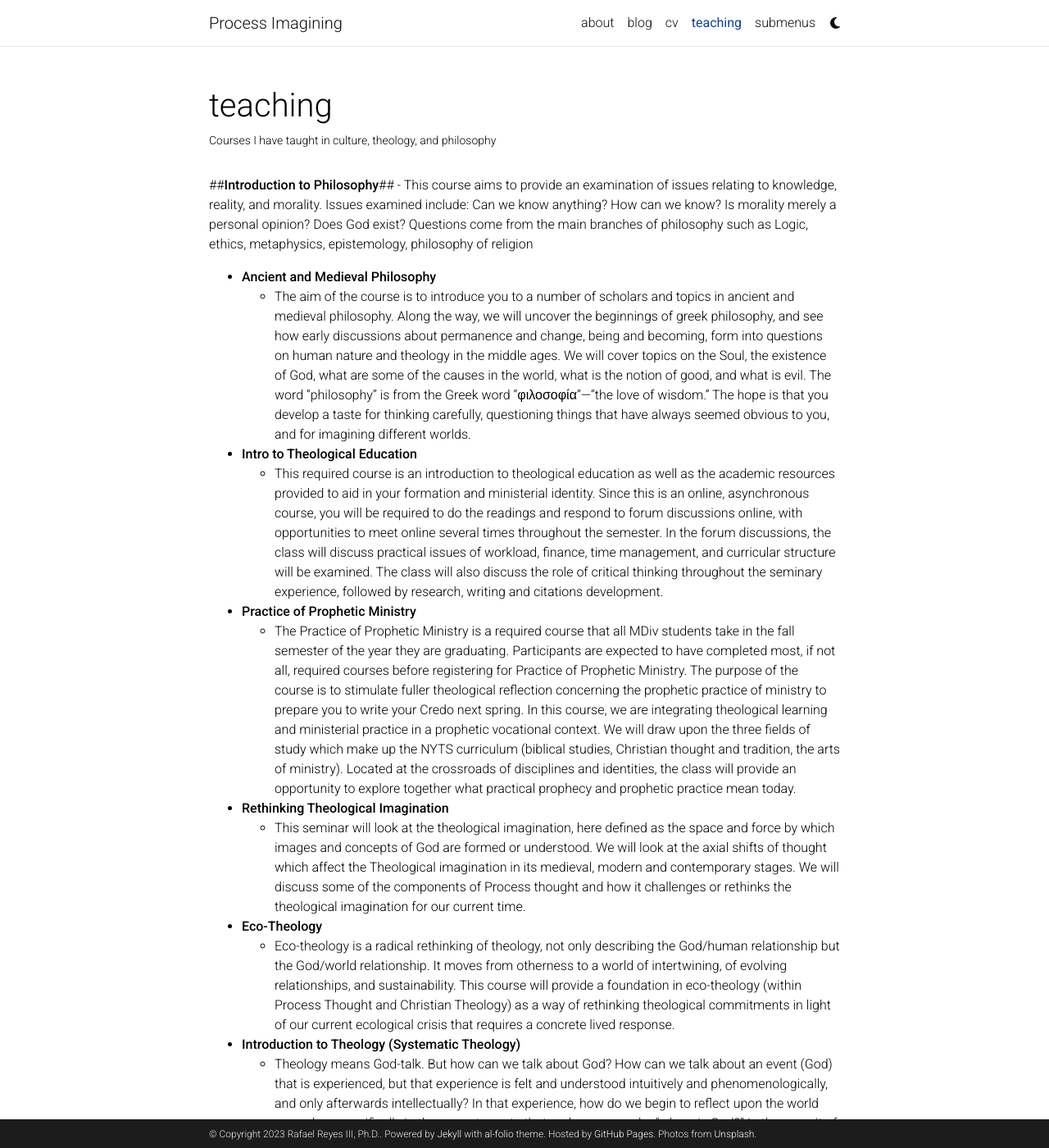
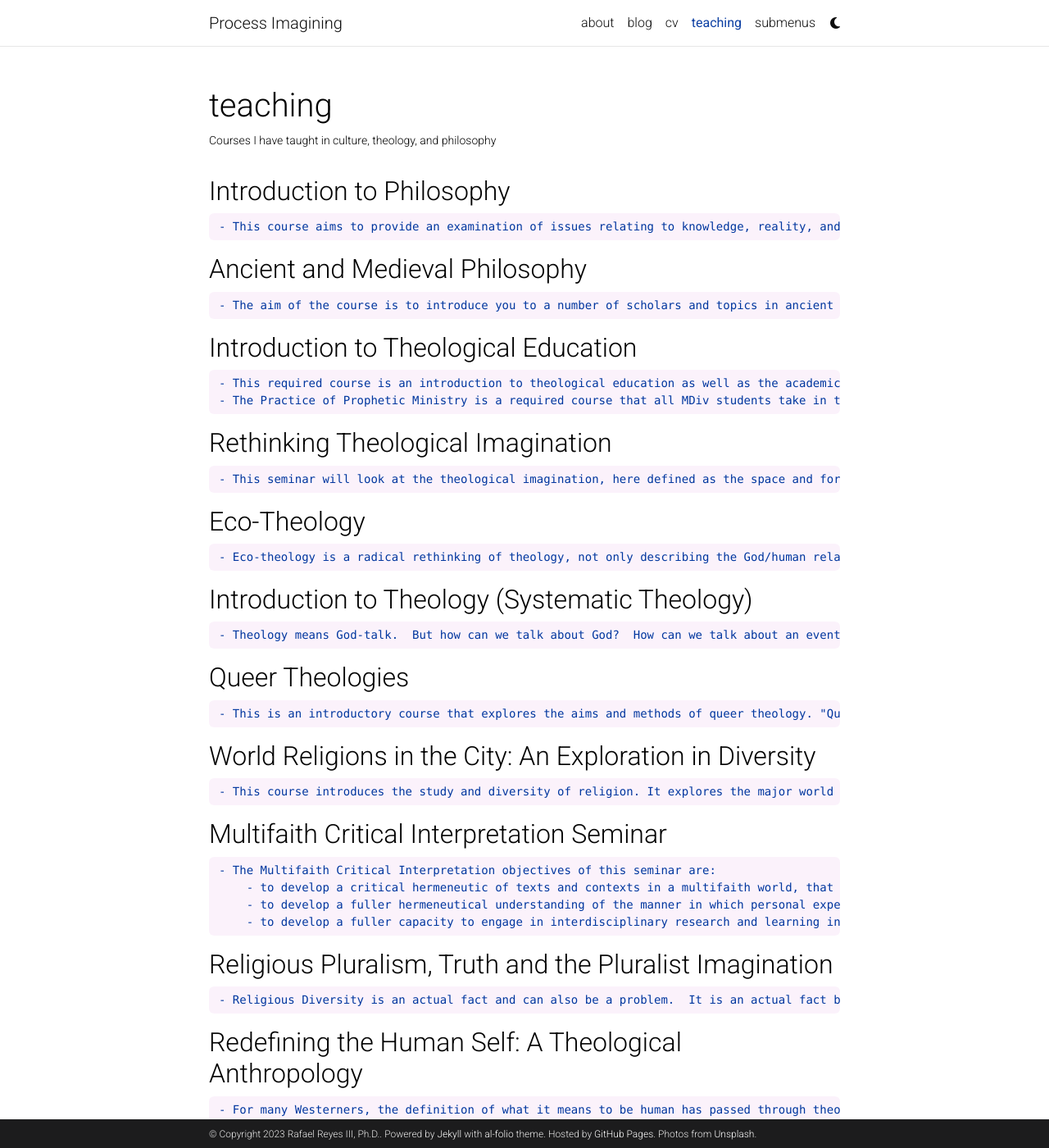
Before and after one commit to rafaelr3/pi.github.io, a Jekyll site: the page built from _pages/teaching.md, in a window 1280 px wide and 1400 px high. Shown: the whole window at 82% size. Built offline with Jekyll 4.4.1, drawn with Linux system fonts in a browser that asks for light colours; comment, search, counter and statistics services are not loaded; a style sheet for code colours, icons or effects is not loaded; some of the changed text lies outside the part shown.

Commit message:
teachings update

```diff
--- a/_pages/teaching.md
+++ b/_pages/teaching.md
@@ -7,43 +7,43 @@ nav: true
 nav_order: 5
 ---
 
-##__Introduction to Philosophy__##
+## Introduction to Philosophy ##
     - This course aims to provide an examination of issues relating to knowledge, reality, and morality.  Issues examined include: Can we know anything? How can we know? Is morality merely a personal opinion? Does God exist? Questions come from the main branches of philosophy such as Logic, ethics, metaphysics, epistemology, philosophy of religion
 
-- __Ancient and Medieval Philosophy__
+## Ancient and Medieval Philosophy ##
     - The aim of the course is to introduce you to a number of scholars and topics in ancient and medieval philosophy. Along the way, we will uncover the beginnings of greek philosophy, and see how early discussions about permanence and change, being and becoming, form into questions on human nature and theology in the middle ages. We will cover topics on the Soul, the existence of God, what are some of the causes in the world, what is the notion of good, and what is evil.  The word "philosophy" is from the Greek word "φιλοσοφία"—“the love of wisdom.”  The hope is that you develop a taste for thinking carefully, questioning things that have always seemed obvious to you, and for imagining different worlds.
 
-- __Intro to Theological Education__
+## Introduction to Theological Education ##
     - This required course is an introduction to theological education as well as the academic resources provided to aid in your formation and  ministerial identity. Since this is an online, asynchronous course, you will be required to do the readings and respond to forum discussions online, with opportunities to meet online several times throughout the semester.  In the forum discussions, the class will discuss practical issues of workload, finance, time management, and curricular structure will be examined. The class will also discuss the role of critical thinking throughout the seminary experience, followed by research, writing and citations development.
-- __Practice of Prophetic Ministry__
+## Practice of Prophetic Ministry ##
     - The Practice of Prophetic Ministry is a required course that all MDiv students take in the fall semester of the year they are graduating. Participants are expected to have completed most, if not all, required courses before registering for Practice of Prophetic Ministry. The purpose of the course is to stimulate fuller theological reflection concerning the prophetic practice of ministry to prepare you to write your Credo next spring. In this course, we are integrating theological learning and ministerial practice in a prophetic vocational context. We will draw upon the three fields of study which make up the NYTS curriculum (biblical studies, Christian thought and tradition, the arts of ministry). Located at the crossroads of disciplines and identities, the class will provide an opportunity to explore together what practical prophecy and prophetic practice mean today.
 
-- __Rethinking Theological Imagination__
+## Rethinking Theological Imagination ##
     - This seminar will look at the theological imagination, here defined as the space and force by which images and concepts of God are formed or understood. We will look at the axial shifts of thought which affect the Theological imagination in its medieval, modern and contemporary stages. We will discuss some of the components of Process thought and how it challenges or rethinks the theological imagination for our current time.
 
-- __Eco-Theology__
+## Eco-Theology ##
     - Eco-theology is a radical rethinking of theology, not only describing the God/human relationship but the God/world relationship. It moves from otherness to a world of intertwining, of evolving relationships, and sustainability. This course will provide a foundation in eco-theology (within Process Thought and Christian Theology) as a way of rethinking theological commitments in light of our current ecological crisis that requires a concrete lived response.
 
-- __Introduction to Theology (Systematic Theology)__
+## Introduction to Theology (Systematic Theology) ##
     - Theology means God-talk.  But how can we talk about God?  How can we talk about an event (God) that is experienced, but that experience is felt and understood intuitively and phenomenologically, and only afterwards intellectually? In that experience, how do we begin to reflect upon the world around us, specifically in the current events that make one wonder “where is God?”  In the pursuit of seeking a response, we also seek to understand the ultimate mystery which we call God, as well as God’s interaction in the world, and our call to walk with the divine. By engaging various readings in cultural, contextual, and philosophical fields, this course will “seek understanding” (fides quaerens intellectum) of these questions by exploring the variety of Christian understandings of God, God’s relation to the world, Christ, the Spirit, Trinity, creation, the intercultural and interreligious contexts of the church, and the quest for God’s kingdom-to-come. The class encourages students to address these topics in relation to contemporary intellectual, cultural, ethical, social, and political issues, as well as its application to practical and ministerial situations.
 
-- __Queer Theologies__
+## Queer Theologies ##
     - This is an introductory course that explores the aims and methods of queer theology. "Queer" theology transgresses and subverts dominant constructions of sexuality and gender identity, reinterpreting and reconstructing expressions of Christian thought and practice that forces one to rethink understandings of human life, community, and the divine.  We will explore “queer approaches” to theology, especially where notions of identity (esp. gender and sex, but also race, ethnicity, class, ability) are concerned. We will also look at arguments, as well as look beyond, concerning the inclusion of sexual minorities into Christian communities. In this course, we will learn to engage in "queering" Christian theology and biblical interpretation to inquire about the benefits and usefulness of queer theory as a tool for constructive theological projects and Christian practices.
 
-- __World Religions in the City: An Exploration in Diversity__
+## World Religions in the City: An Exploration in Diversity ##
     - This course introduces the study and diversity of religion. It explores the major world religious traditions that are found throughout the life of the City: Judaism, Islam, Hinduism, Buddhism and Baha’i. The course is interdisciplinary in that it includes material from historical, literary, philosophical, and theological insights into the world's religions. In a city where we are becoming increasingly aware of the cultural diversity and richness, exploring the religious life and consciousness of a people is one way of gaining access to that diversity. Some questions we will explore in each tradition: How do people in each tradition articulate the central symbols, tenets, and practices of their faith in the context of the questions and challenges of the modern world? How do people in each tradition think about their own faith in the light of the diversity of other religious traditions? Is religious diversity and difference a problem? What is the spectrum of religious perspectives within each tradition?
 
-- __Multifaith Critical Interpretation Seminar__
+## Multifaith Critical Interpretation Seminar ##
     - The Multifaith Critical Interpretation objectives of this seminar are:
         - to develop a critical hermeneutic of texts and contexts in a multifaith world, that is, in a world of difference, assessed through class discussion and online postings for the initial gatherings of the course
         - to develop a fuller hermeneutical understanding of the manner in which personal experience, social location, and ideological commitments come together in transformational manner for the construction of knowledge, as assessed through the Hermeneutical Self-Inventory, both in writing and in class discussion
         - to develop a fuller capacity to engage in interdisciplinary research and learning involving both texts and contexts in a multifaith world, as assessed through the development of Research Questions related to Scriptural Interpretation and the completion of the final major research paper.
 
-- __Religious Pluralism, Truth and the Pluralist Imagination__
+## Religious Pluralism, Truth and the Pluralist Imagination ##
     - Religious Diversity is an actual fact and can also be a problem.  It is an actual fact because of what we experience in the complex reality of our world; it is a problem because of the interaction between religions; but more importantly, because of the interactions, and thus implications within religions.  The discussion of the manyness of religions lead to questions of the validity of religious truth: is it inclusive or exclusive? Who holds the ultimate truth?  But a more important question is involved: is religious diversity welcomed?  If so, is it to be accepted as an aspect of reality, or as an ideal that we move towards? This class will investigate diverse ways of describing and discussing the plurality and unity of religions by viewing it through the Pluralist Imagination, which maintains the position of relativity and plurality of truths.  We will also look at the paths of salvation/liberation, how the unity of religions can be conceptualized through a world theology.
 
-- __Redefining the Human Self: A Theological Anthropology__
+## Redefining the Human Self: A Theological Anthropology ##
     - For many Westerners, the definition of what it means to be human has passed through theological, rational, and scientific frameworks.  For Aristotle it meant having an appropriate end or goal -- and to belong to a polis where "man" could truly speak and become.  For Augustine, to be human is to have a consciousness, and be aware of one’s whole in relation to the self (interiority) and others (exteriority). However, what was not apparent, or even considered, were the intersections of gender, sexuality, and race.  As a result, the definitions of what it means to be human really considered only some humans at the center of the universe, disparaging 'the woman,' 'the subaltern,' and 'the non-European.' This independent study will explore, critique, and seek to redefine what it means to be human by moving from a universal/particular worldview model to a singular/multiplicitous model by beginning from the intersections of gender, sexuality, and race.  We will also incorporate a post-liberationist and archetypal spirituality to further define a theological anthropology.
 
-- __Introduction the Catholic Theology__
+## Introduction the Catholic Theology ##
     - This course is an introduction to Catholic Theology.  It will focus on the theological developments and controversies that have shaped the Christian thought from the fourth to twenty-first centuries, including: the essence and persons of the Trinity, the person and natures of Jesus Christ, theological anthropology, soteriology, the Eucharist, differences between Catholics and Protestants and the Catholic response to ecumenism, pluralism and relativism.
```
